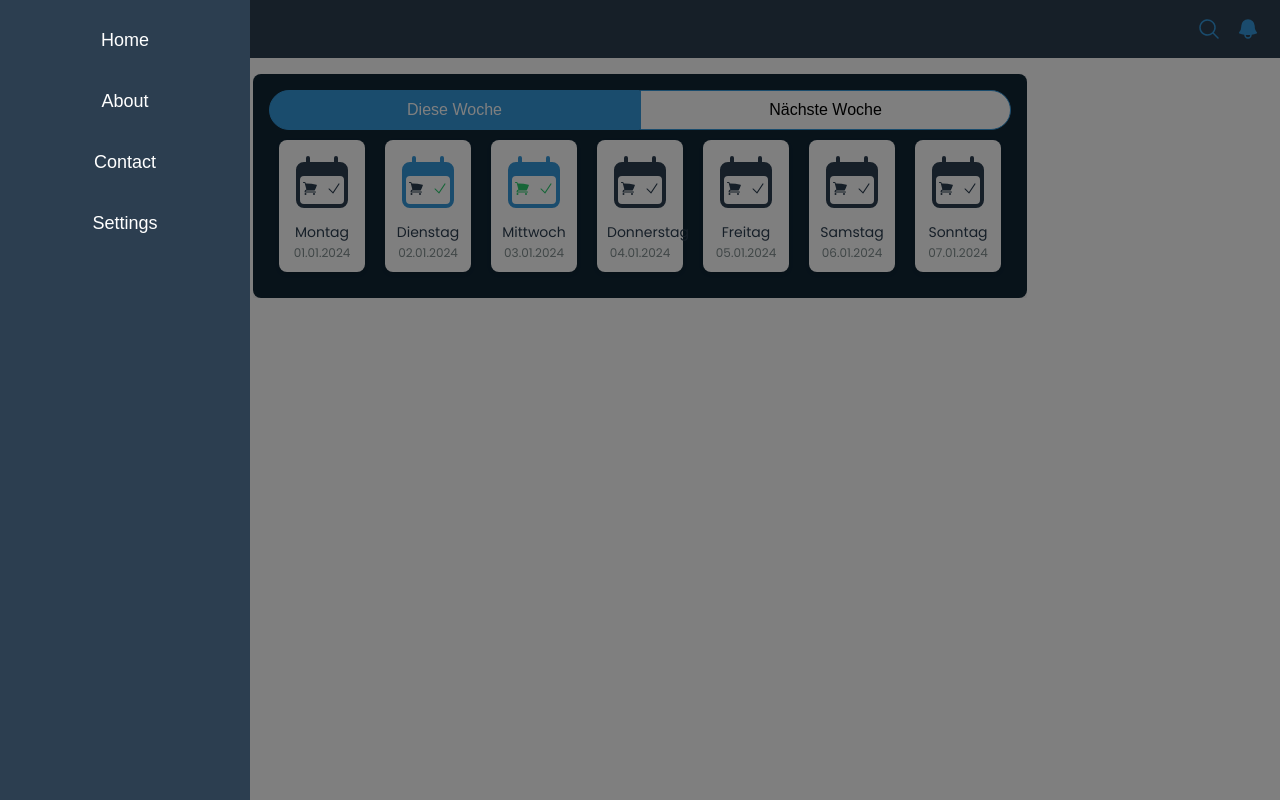
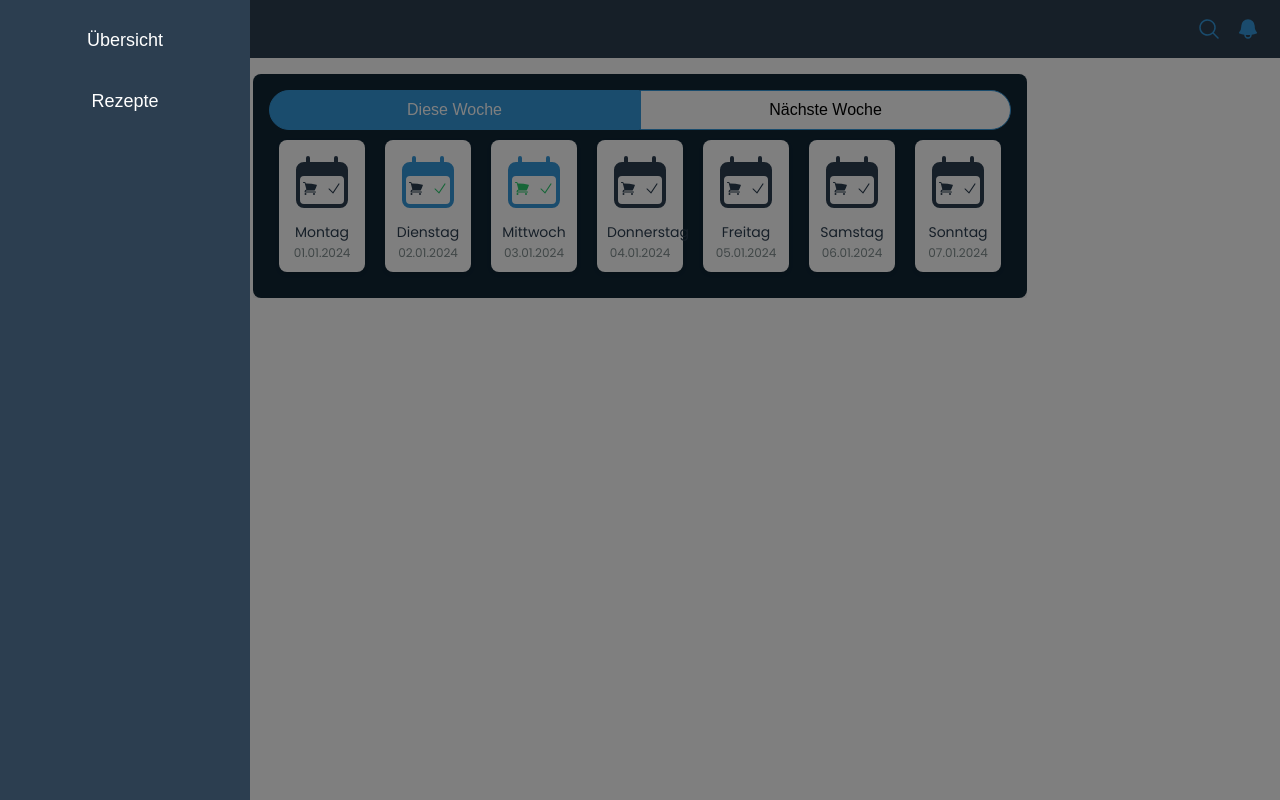
Before and after one commit to Flo0806/cooking-planer, a Vue app: page / in a window 1280 px wide. Both pictures are taken after a click on the icon 32 px from the left and 29 px from the top of the page. Built offline with nearby package versions, Linux system fonts and the light colour scheme.

Commit message:
added real routes to header

```diff
--- a/src/components/ui/HeaderMenu.vue
+++ b/src/components/ui/HeaderMenu.vue
@@ -7,15 +7,17 @@
   <!-- Das eigentliche Menü mit Slide-In Animation -->
   <transition name="slide">
     <nav v-if="isOpen" class="menu">
-      <button class="menu-button" @click="onClick('Home')">Home</button>
-      <button class="menu-button" @click="onClick('About')">About</button>
-      <button class="menu-button" @click="onClick('Contact')">Contact</button>
-      <button class="menu-button" @click="onClick('Settings')">Settings</button>
+      <button class="menu-button" @click="onClick('home')">Übersicht</button>
+      <button class="menu-button" @click="onClick('recipes')">Rezepte</button>
     </nav>
   </transition>
 </template>
 
 <script lang="ts" setup>
+import { useRouter } from 'vue-router'
+
+const router = useRouter() // Nutze Router
+
 const emit = defineEmits(['close'])
 defineProps({
   isOpen: Boolean,
@@ -28,7 +30,7 @@ const closeMenu = () => {
 
 // Klick-Event-Handler für Buttons
 const onClick = (label: string) => {
-  console.log(`${label} clicked!`)
+  router.push({ name: label })
   closeMenu() // Menü nach Klick schließen
 }
 </script>
```
